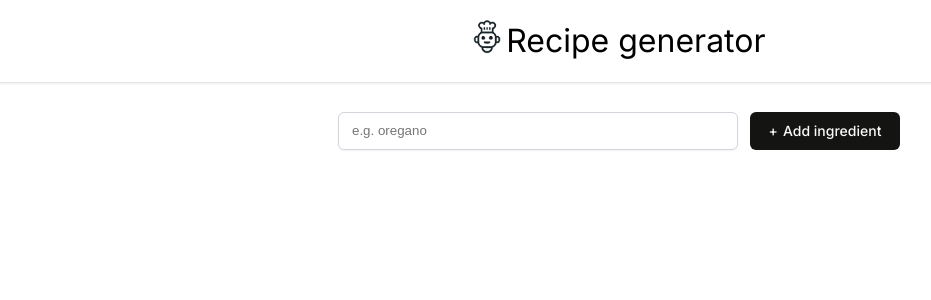
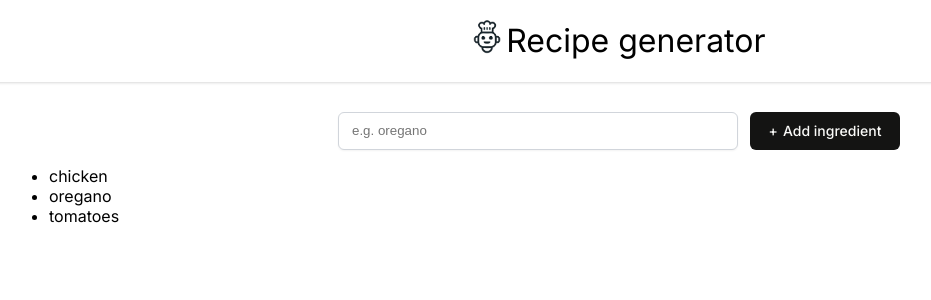
Before and after one commit to Petrasoderstrom1612/ai-recipe-generator, a React (Vite) app: page / in a window 1280 px wide. Shown: the top 300 px of the page, without its empty margins (21-952 px from the left). Built offline with nearby package versions, Linux system fonts and the light colour scheme.

Commit message:
added state ad setStater on decomposed array

```diff
--- a/src/components/Main.jsx
+++ b/src/components/Main.jsx
@@ -1,16 +1,40 @@
 import React from "react";
 
 const Main = () => {
+    const [ingredients, setIngredients] = React.useState(["chicken", "oregano", "tomatoes"])
+
+    const ingredientsInnerHtml = ingredients.map(oneIngredient => (<li key={oneIngredient}>{oneIngredient}</li>))
+
+
+    const handleSubmit = (e) => {
+        e.preventDefault()
+        const formData = new FormData(e.currentTarget)
+        const addedIngr = formData.get("ingredient")
+        console.log(ingredients)
+        // ingredients.push(addedIngr) //the vanilla way of adding items
+        //     const ul = document.getElementById("ingredients-ul");
+        //     const li = document.createElement("li");
+        //     li.textContent = addedIngr;
+        //     ul.appendChild(li);
+        setIngredients(prevIngr => [...prevIngr, addedIngr]) //just destructure the previous array and add to it after comma
+    }
+
   return (
     <main>
-      <form className="add-ingredient-form">
+      <form className="add-ingredient-form" onSubmit={handleSubmit}>
         <input
           type="text"
           placeholder="e.g. oregano"
           aria-label="Add ingredient"
+          name="ingredient"
         />
         <button>Add ingredient</button>
       </form>
+      <div className="ingredients-list">
+        <ul id="ingredients-ul">
+            {ingredientsInnerHtml}
+        </ul>
+      </div>
     </main>
   );
 };
--- a/src/index.css
+++ b/src/index.css
@@ -61,3 +61,9 @@ main {
     content: "+";
     margin-right: 5px;
 }
+
+.ingredients-list{
+  display:flex;
+  flex-direction: column;
+  justify-content: center;
+}
```
